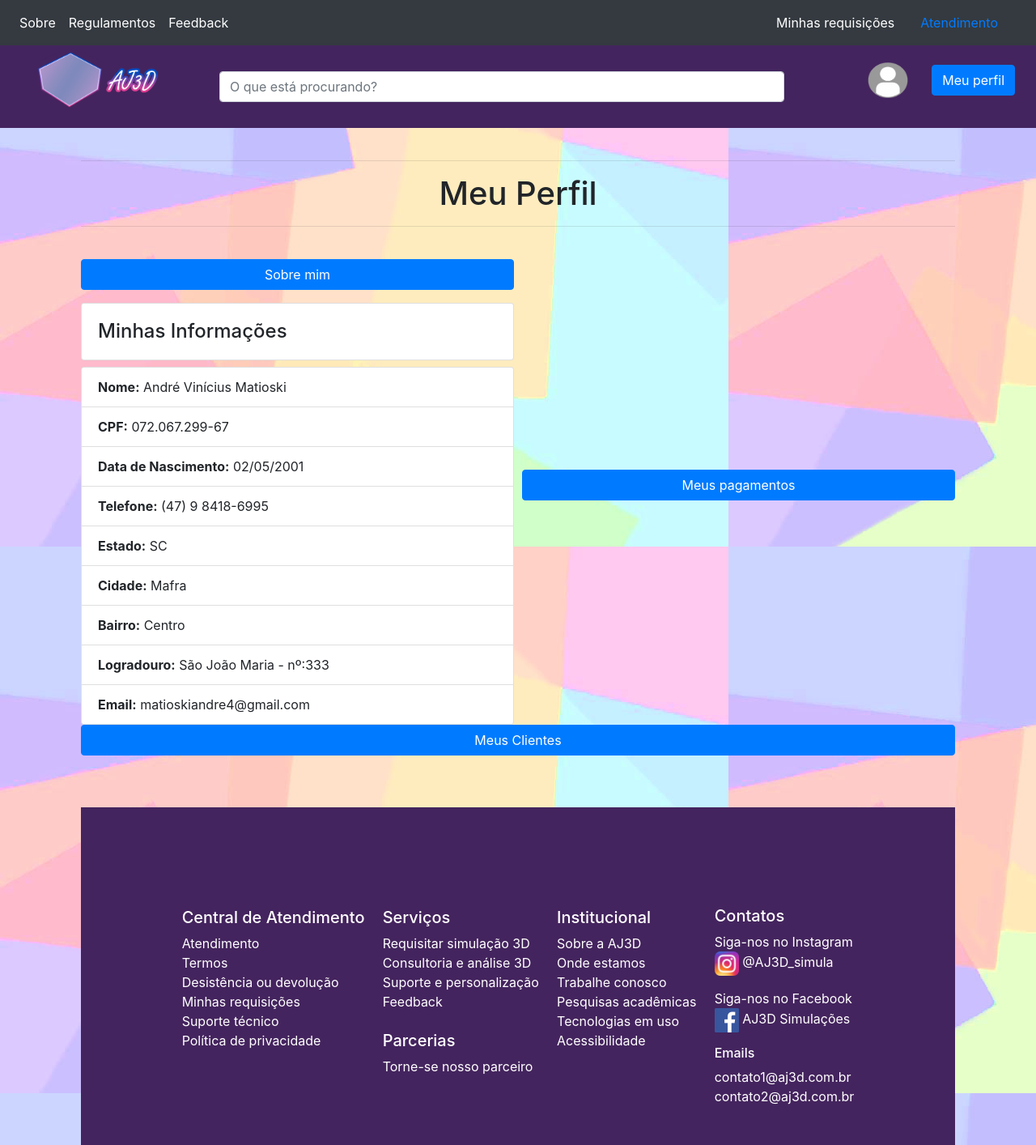
After one commit to joaoelias1921/crudSimulacao, a PHP site: page /clientes/perfil.php in a window 1280 px wide, after a click on "Sobre mim". The commit adds this page. Shown: the whole page at 81% size. Run offline with PHP 8.4, Linux system fonts and the light colour scheme.

Commit message:
Adição perfil de usuário

```diff
--- /dev/null
+++ b/clientes/perfil.php
@@ -0,0 +1,125 @@
+<?php
+    // realizando as importações
+    require_once('../funcoes.php');
+    // chamando a função para inserir os dados no banco
+?>
+
+<?php
+    // importando o cabeçalho padrão
+    include(HEADER_TEMPLATE2);
+?>
+    <head>
+        <link hel="stylesheet" href="/crudSimulacao/css/stylePerfil.css">
+    </head>
+    <br>
+    <hr>
+    <h1>Meu Perfil</h1>
+    <hr>
+    <br>
+    <div class="container-perfil">
+        <div class="form-row justify-content-center align-items-center linha">
+            <div class="bloco col">
+                <p>
+                    <a class="btn btn-primary btn-block" data-toggle="collapse" href="#multiCollapseExample1" role="button" aria-expanded="false" aria-controls="multiCollapseExample1">Sobre mim</a>
+                </p>
+                <div class="collapse multi-collapse text-left" id="multiCollapseExample1">
+                    <h4 class="card card-body">
+                        Minhas Informações
+                    </h4>
+                    <ul class="list-group">
+                        <li class="list-group-item"><strong>Nome:</strong> André Vinícius Matioski</li>
+                        <li class="list-group-item"><strong>CPF:</strong> 072.067.299-67</li>
+                        <li class="list-group-item"><strong>Data de Nascimento:</strong> 02/05/2001</li>
+                        <li class="list-group-item"><strong>Telefone:</strong> (47) 9 8418-6995</li>
+                        <li class="list-group-item"><strong>Estado:</strong> SC</li>
+                        <li class="list-group-item"><strong>Cidade:</strong> Mafra</li>
+                        <li class="list-group-item"><strong>Bairro:</strong> Centro</li>
+                        <li class="list-group-item"><strong>Logradouro:</strong> São João Maria - nº:333</li>
+                        <li class="list-group-item"><strong>Email:</strong> matioskiandre4@gmail.com</li>
+                    </ul>
+                </div>
+            </div>
+            <div class="bloco col">
+                <p>
+                    <a class="btn btn-primary btn-block" data-toggle="collapse" href="#multiCollapseExample2" role="button" aria-expanded="false" aria-controls="multiCollapseExample2">Meus pagamentos</a>
+                </p>
+                    <div class="collapse multi-collapse text-left" id="multiCollapseExample2">
+                        <h2 class="card card-body">
+                            Histórico de pagamento(s)
+                        </h2>
+                        <ul class="list-group">
+                        <li class="list-group-item"><strong>Nome do projeto:</strong> Projeto Apartamento Srta. Maria</li>
+                            <li class="list-group-item"><strong>Tipo de pagamento:</strong> Pix</li>
+                            <li class="list-group-item"><strong>Valor:</strong> R$3400,00</li>
+                            <li class="list-group-item"><strong>Data pagamento:</strong> 10/08/2012</li>
+                        </ul>
+                        <br>
+                        <ul class="list-group">
+                        <li class="list-group-item"><strong>Nome do projeto:</strong>Casa p/ Sr. Osvaldo</li>
+                            <li class="list-group-item"><strong>Tipo de pagamento:</strong> Cartão de crédito</li>
+                            <li class="list-group-item"><strong>Valor:</strong> R$2000,00</li>
+                            <li class="list-group-item"><strong>Parcelamento:</strong> 12X</li>
+                            <li class="list-group-item"><strong>Cartão:</strong> **** **** **** 8902</li>
+                        </ul>
+                        <br>
+                        <p>
+                            <a class="btn btn-primary btn-block" data-toggle="collapse" href="#multiCollapseExample4" role="button" aria-expanded="false" aria-controls="multiCollapseExample4">Ver Mais</a>
+                        </p>
+                            <div class="collapse multi-collapse text-left" id="multiCollapseExample4">
+                                <ul class="list-group">
+                                    <li class="list-group-item"><strong>Nome do projeto:</strong> Minha futura mansão</li>
+                                    <li class="list-group-item"><strong>Tipo de pagamento:</strong> Boleto</li>
+                                    <li class="list-group-item"><strong>Valor:</strong> R$12300,00</li>
+                                    <li class="list-group-item"><strong>Data vencimento:</strong> 12/08/2012</li>
+                                    <li class="list-group-item"><strong>Data pagamento:</strong> 10/08/2012</li>
+                                </ul>
+                            </div>
+                    </div>
+                </div>
+            </div>
+        </div>
+        <div class="form-row justify-content-center align-items-center linha">
+            <div class="bloco col">
+                <p>
+                    <a class="btn btn-primary btn-block" data-toggle="collapse" href="#multiCollapseExample3" role="button" aria-expanded="false" aria-controls="multiCollapseExample3">Meus Clientes</a>
+                </p>
+                <div class="collapse multi-collapse text-left" id="multiCollapseExample3">
+                    <h4 class="card card-body">
+                        Informações sobre clientes
+                    </h4>
+                    <ul class="list-group">
+                        <li class="list-group-item"><strong>Nome:</strong> Maria Antonieta dos Anjos</li>
+                        <li class="list-group-item"><strong>CPF:</strong> 072.067.299-67</li>
+                        <li class="list-group-item"><strong>Data de Nascimento:</strong> 02/05/2001</li>
+                        <li class="list-group-item"><strong>Telefone:</strong> (47) 9 8418-6995</li>
+                        <li class="list-group-item"><strong>Estado:</strong> SC</li>
+                        <li class="list-group-item"><strong>Cidade:</strong> Mafra</li>
+                        <li class="list-group-item"><strong>Bairro:</strong> Bairro Arquitetura</li>
+                        <li class="list-group-item"><strong>Logradouro:</strong> Rua dos Projetos Arquitetônicos, 656, apt. 05</li>
+                        <li class="list-group-item"><strong>Email:</strong> mariantoni@gmail.com</li>
+                    </ul>
+                    <br>
+                    <br>
+                    <ul class="list-group">
+                        <li class="list-group-item"><strong>Nome:</strong> Osvaldo da Cruz</li>
+                        <li class="list-group-item"><strong>CPF:</strong> 072.067.299-67</li>
+                        <li class="list-group-item"><strong>Data de Nascimento:</strong> 02/05/2001</li>
+                        <li class="list-group-item"><strong>Telefone:</strong> (47) 9 8418-6995</li>
+                        <li class="list-group-item"><strong>Estado:</strong> SC</li>
+                        <li class="list-group-item"><strong>Cidade:</strong> Mafra</li>
+                        <li class="list-group-item"><strong>Bairro:</strong> Bairro Nobre</li>
+                        <li class="list-group-item"><strong>Logradouro:</strong> Rua dos Coqueiros, 76</li>
+                        <li class="list-group-item"><strong>Email:</strong> osvaldinho123@gmail.com</li>
+                    </ul>
+                    <p>
+                        <a class="btn btn-primary btn-block" data-toggle="collapse" href="#multiCollapseExample4" role="button" aria-expanded="false" aria-controls="multiCollapseExample4">Ver Mais</a>
+                    </p>
+                </div>
+            </div>
+        </div>
+        <br>
+    <br>
+<?php
+    // importando o rodapé padrão
+    include(FOOTER_TEMPLATE);
+?>
--- a/inc/header2.php
+++ b/inc/header2.php
@@ -45,7 +45,7 @@
             <div class="container-profile">
                 <figure>
                     <img href="#" src="/crudSimulacao/imagens/user.png" alt="Usuário" width="100vw" height="50vh">
-                    <a href="#" class="btn btn-primary btn-md" style="margin-right: 10px;" role="button" >
+                    <a href="/crudSimulacao/clientes/perfil.php" class="btn btn-primary btn-md" style="margin-right: 10px;" role="button" >
                         Meu perfil
                     </a>
                 </figure>
```
